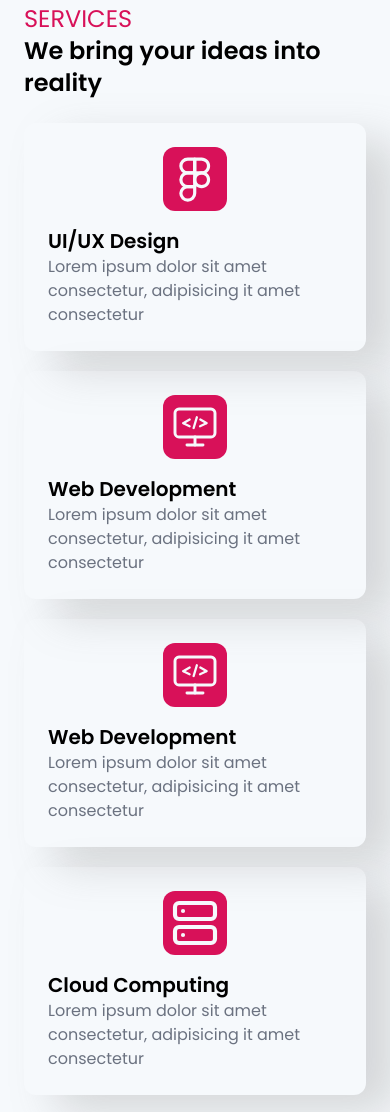
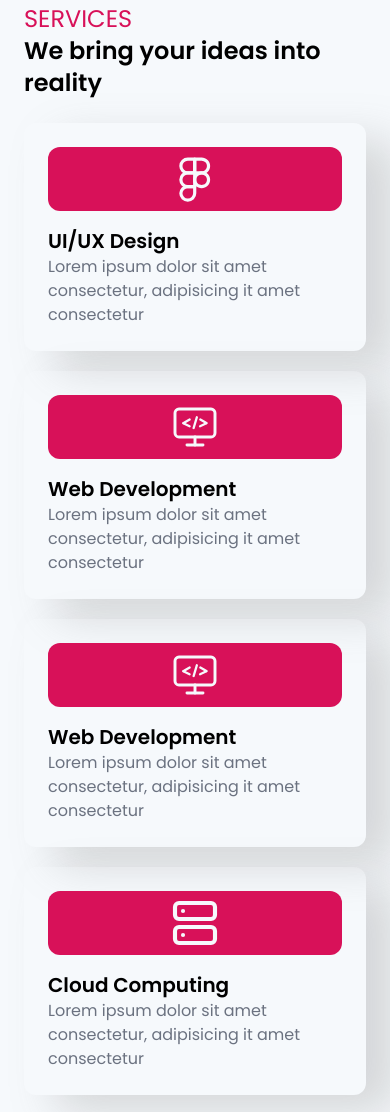
Before and after one commit to StudioKarsa/studiokarsa-web, a Gatsby site: page / in a window 390 px wide. Shown: the part 768-1880 px from the top of the page. Built offline with nearby package versions, Linux system fonts and the light colour scheme; Gatsby itself is replaced by a stand-in of ours.

Commit message:
Modify mobile view Services.jsx

```diff
--- a/src/components/landing-page/Services.jsx
+++ b/src/components/landing-page/Services.jsx
@@ -14,7 +14,7 @@ const Services = () => (
     <div className="lg:grid lg:grid-cols-2 lg:gap-12">
       <div className="p-6 md:flex group group-hover:transform duration-300 rounded-xl mb-5 lg:mb-0 custom-shadow md:gap-x-5 hover:bg-primary">
         <div className="w-full justify-center md:w-auto md:justify-start flex mb-4 md:mb-0">
-          <div className="bg-primary w-16 h-16 md:w-24 md:h-24 group-hover:bg-white rounded-xl group-hover:transform duration-300">
+          <div className="bg-primary w-full h-full md:w-24 md:h-24 group-hover:bg-white rounded-xl group-hover:transform duration-300 justify-center flex">
             <FigmaSVG className="text-white w-16 h-16 md:w-24 md:h-24 p-2 md:p-5 flex justify-center group-hover:text-primary group-hover:transform duration-300" />
           </div>
         </div>
@@ -29,7 +29,7 @@ const Services = () => (
       </div>
       <div className="p-6 md:flex group group-hover:transform duration-300 rounded-xl mb-5 lg:mb-0 custom-shadow md:gap-x-5 hover:bg-primary">
         <div className="w-full justify-center md:w-auto md:justify-start flex mb-4 md:mb-0">
-          <div className="bg-primary w-16 h-16 md:w-24 md:h-24 group-hover:bg-white rounded-xl group-hover:transform duration-300">
+          <div className="bg-primary w-full h-full md:w-24 md:h-24 group-hover:bg-white rounded-xl group-hover:transform duration-300 flex justify-center">
             <WebSVG className="text-white w-16 h-16 md:w-24 md:h-24 p-2 md:p-5 flex justify-center group-hover:text-primary group-hover:transform duration-300" />
           </div>
         </div>
@@ -44,7 +44,7 @@ const Services = () => (
       </div>
       <div className="p-6 md:flex group group-hover:transform duration-300 rounded-xl mb-5 lg:mb-0 custom-shadow md:gap-x-5 hover:bg-primary">
         <div className="w-full justify-center md:w-auto md:justify-start flex mb-4 md:mb-0">
-          <div className="bg-primary w-16 h-16 md:w-24 md:h-24 group-hover:bg-white rounded-xl group-hover:transform duration-300">
+          <div className="bg-primary w-full h-full md:w-24 md:h-24 group-hover:bg-white rounded-xl group-hover:transform duration-300 flex justify-center">
             <WebSVG className="text-white w-16 h-16 md:w-24 md:h-24 p-2 md:p-5 flex justify-center group-hover:text-primary group-hover:transform duration-300" />
           </div>
         </div>
@@ -59,7 +59,7 @@ const Services = () => (
       </div>
       <div className="p-6 md:flex group group-hover:transform duration-300 rounded-xl mb-5 lg:mb-0 custom-shadow md:gap-x-5 hover:bg-primary">
         <div className="w-full justify-center md:w-auto md:justify-start flex mb-4 md:mb-0">
-          <div className="bg-primary w-16 h-16 md:w-24 md:h-24 group-hover:bg-white rounded-xl group-hover:transform duration-300">
+          <div className="bg-primary w-full h-full md:w-24 md:h-24 group-hover:bg-white rounded-xl group-hover:transform duration-300 flex justify-center">
             <ServerSVG className="text-white w-16 h-16 md:w-24 md:h-24 p-2 md:p-5 flex justify-center group-hover:text-primary group-hover:transform duration-300" />
           </div>
         </div>
```
